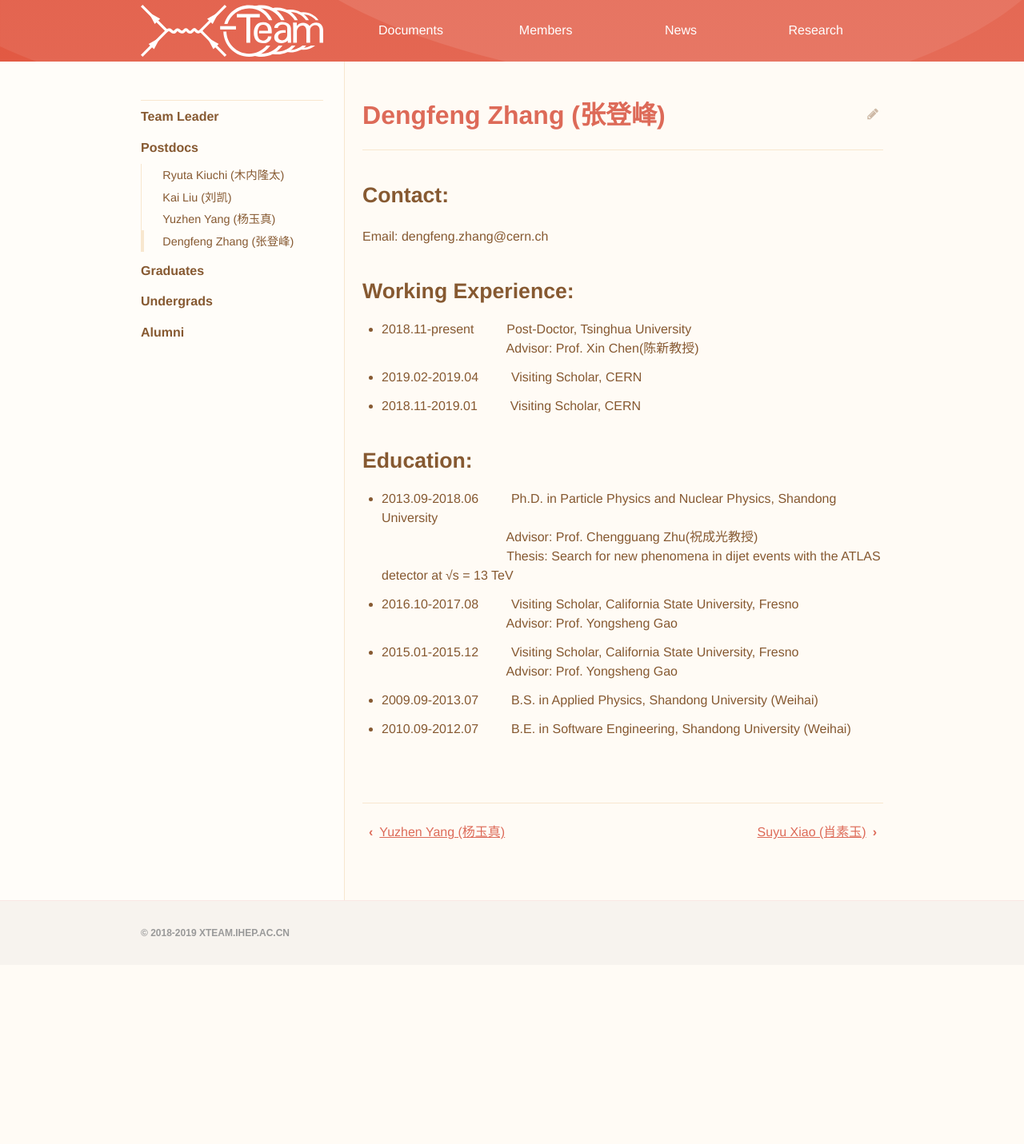
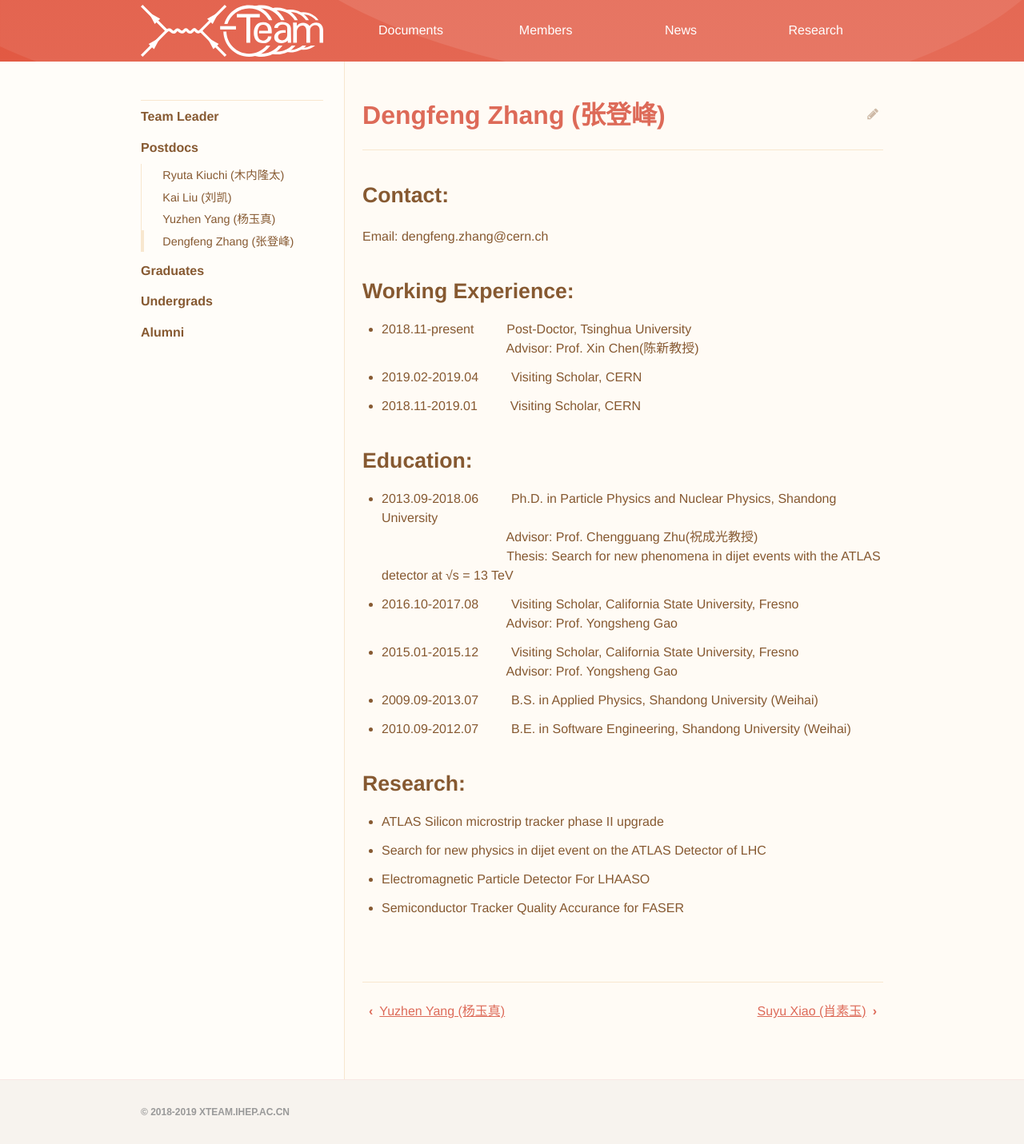
Before and after one commit to dt-np/xteam, a Jekyll site: the page built from _members/Dengfeng_Zhang.md, in a window 1280 px wide. Shown: the whole page at 80% size. Built offline with Jekyll 4.4.1, drawn with Linux system fonts in a browser that asks for light colours; before the commit the page ends 1207 px from its top, so only the background shows below that.

Commit message:
Update Dengfeng_Zhang.md

```diff
--- a/_members/Dengfeng_Zhang.md
+++ b/_members/Dengfeng_Zhang.md
@@ -26,3 +26,10 @@ Education:
 &emsp;&emsp;&emsp;&emsp;&emsp;&emsp;&emsp;&emsp;&emsp;&ensp;    Advisor: Prof. Yongsheng Gao
 * 2009.09-2013.07   &emsp;&emsp;    B.S. in Applied Physics, Shandong University (Weihai)
 * 2010.09-2012.07   &emsp;&emsp;    B.E. in Software Engineering, Shandong University (Weihai)
+
+Research:
+---
+* ATLAS Silicon microstrip tracker phase II upgrade
+* Search for new physics in dijet event on the ATLAS Detector of LHC
+* Electromagnetic Particle Detector For LHAASO
+* Semiconductor Tracker Quality Accurance for FASER
```
